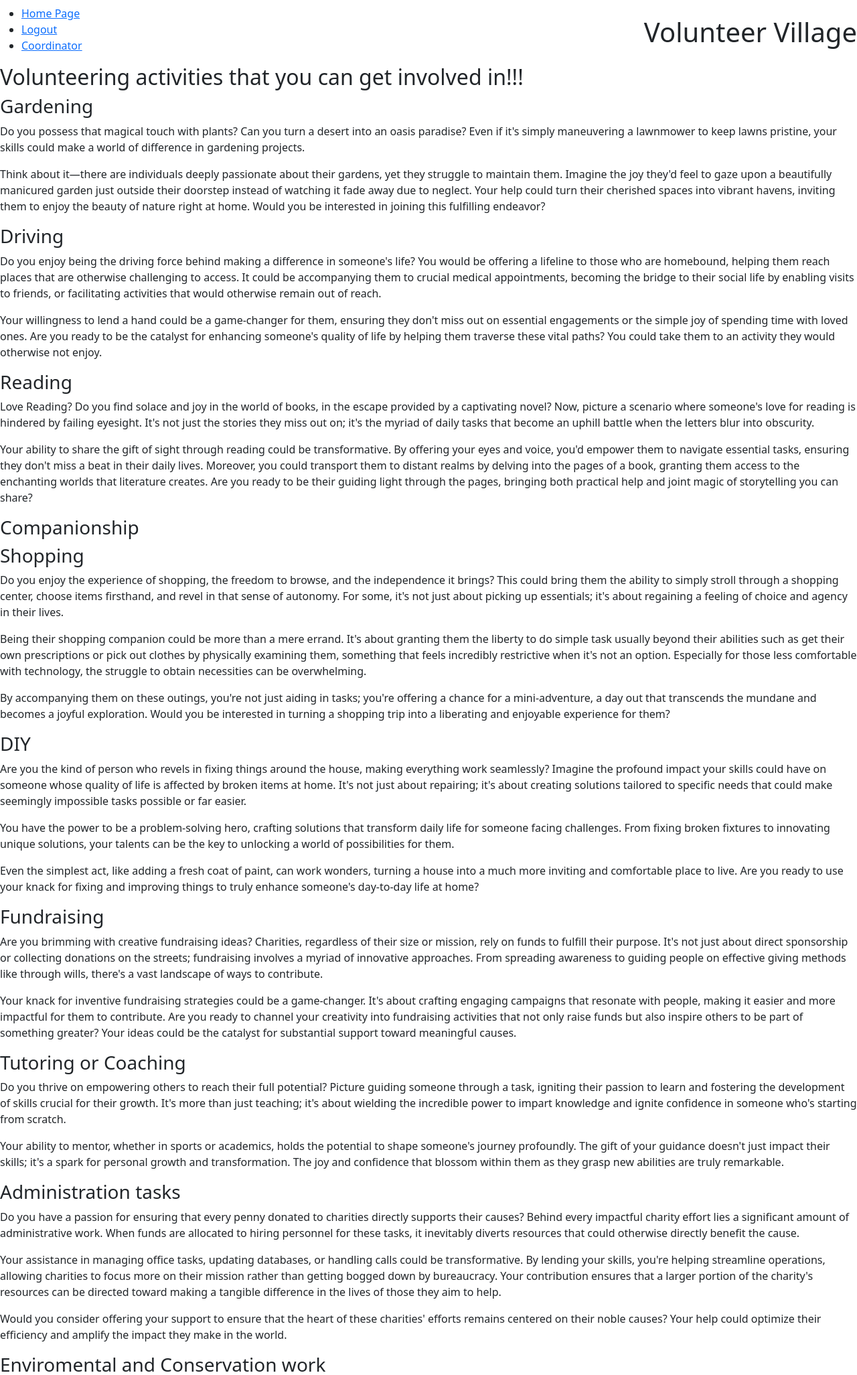
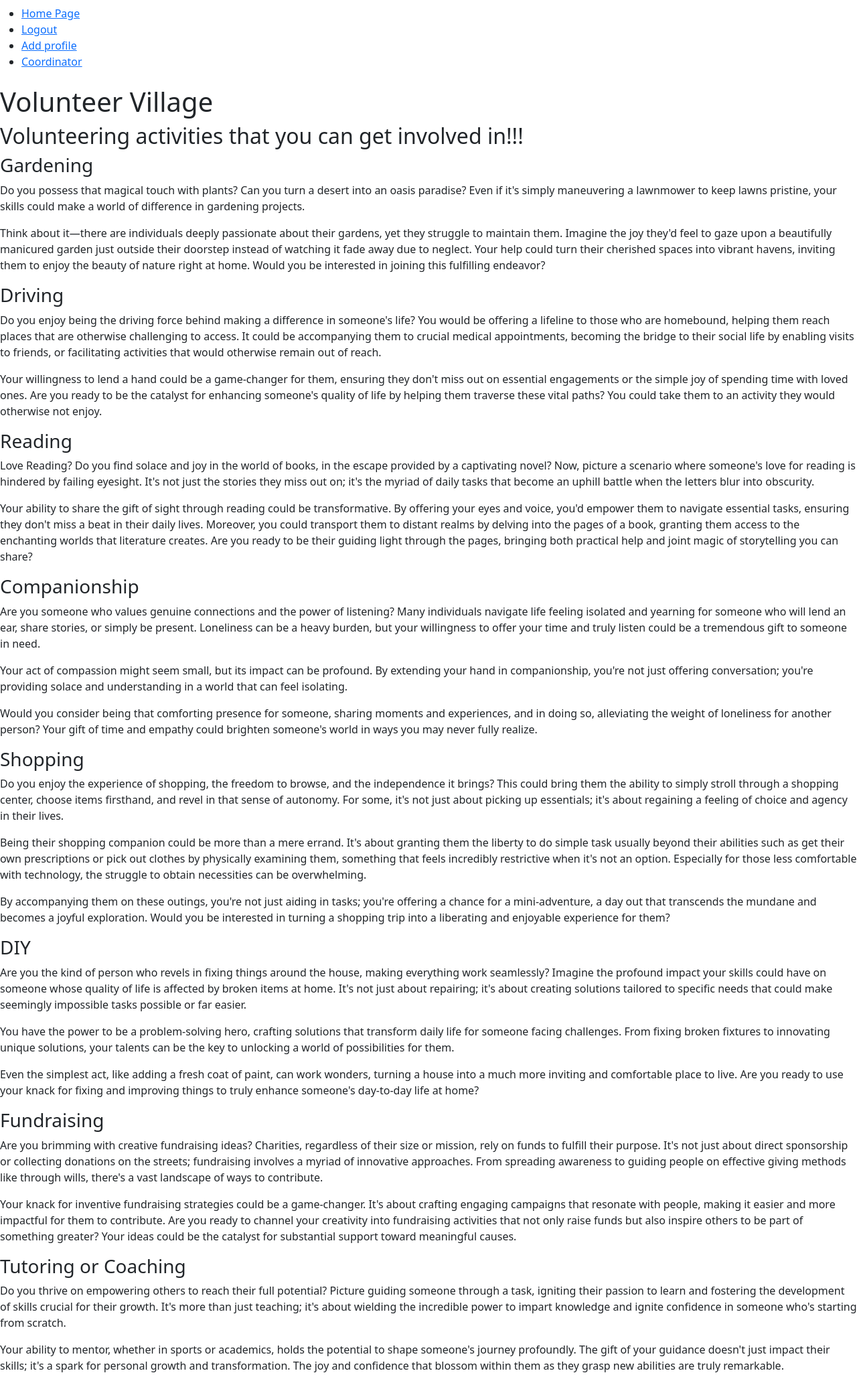
Before and after one commit to RachWalm/VolunteerVillage, a Django app: page / in a window 1280 px wide. Shown: the top 2053 px of the page at 67% size. Run offline with Django 4.2, Linux system fonts and the light colour scheme; the visitor is signed in with stand-in values (Sample User, id 1).

Commit message:
Initiate views, templates and connect urls for add_profile.html feat

```diff
--- a/templates/account/login.html
+++ b/templates/account/login.html
@@ -21,8 +21,8 @@
             {% element fields form=form unlabeled=True %}
             {% endelement %}
 
-            {% if redirect_field_value %}
-            {% endif %}
+            <!--{% if redirect_field_value %}
+            {% endif %} -->
 
         {% endslot %}
     {% slot actions %}
@@ -32,5 +32,5 @@
     {% endslot %}
 {% endelement %}
 
-{% include "socialaccount/snippets/login.html" with page_layout="entrance" %}
+<!-- {% include "socialaccount/snippets/login.html" with page_layout="entrance" %} -->
 {% endblock content %}
--- a/templates/account/signup.html
+++ b/templates/account/signup.html
@@ -9,7 +9,7 @@
     {% element h1 %}
         {% trans "Sign Up" %}
     {% endelement %}
-{% blocktrans %}Already have an account? Then please sign in.{% endblocktrans %}
+{% blocktrans %}Already have an account? Then please sign in. Otherwise please sign up using link at top of page{% endblocktrans %}
 
 {% url 'account_signup' as action_url %}
 
--- a/templates/base.html
+++ b/templates/base.html
@@ -19,11 +19,14 @@
     <nav class="navbar">
         <ul>
             <li>
-                <a href="{% url 'home' %}">Home Page</a>
+                <a href="{% url 'index' %}">Home Page</a>
             </li>
             {% if user.is_authenticated %}
                 <li>
                     <a href="{% url 'account_logout' %}">Logout</a>
+                </li>
+                <li>
+                    <a href="{% url 'add' %}">Add profile</a>
                 </li>
                 {% else %}
                 <li>
@@ -37,6 +40,19 @@
                 <a href="{% url 'account_login' %}">Coordinator</a>
             </li>
         </ul>
+    </nav>
+
+    <div>
+        {% for message in messages %}
+            <div class="alert {{message.tags }} alert-dismissible fade show" id="msg"
+            role="alert">
+                {{ message | safe}}
+                <button type="button" class="btn-close" data-bs-dismiss="alert" aria-label="Close">
+                </button>
+            </div>
+
+        {% endfor %}
+    </div>
 
     <!--Site name-->
     <h1>
--- a/templates/index.html
+++ b/templates/index.html
@@ -60,6 +60,21 @@
         </div>
         <div>
             <h3>Companionship</h3>
+            <p>
+                Are you someone who values genuine connections and the power of listening? Many individuals
+                navigate life feeling isolated and yearning for someone who will lend an ear, share stories,
+                or simply be present. Loneliness can be a heavy burden, but your willingness to offer your
+                time and truly listen could be a tremendous gift to someone in need.</p>
+            <p>
+                Your act of compassion might seem small, but its impact can be profound. By extending your
+                hand in companionship, you're not just offering conversation; you're providing solace and
+                understanding in a world that can feel isolating.
+            </p>
+            <p>
+                Would you consider being that comforting presence for someone, sharing moments and experiences,
+                and in doing so, alleviating the weight of loneliness for another person? Your gift of time and
+                empathy could brighten someone's world in ways you may never fully realize.
+            </p>
         </div>
         <div>
             <h3>Shopping</h3>
--- a/volunteer/urls.py
+++ b/volunteer/urls.py
@@ -4,4 +4,5 @@
 urlpatterns = [
     path("", views.home, name="home"),
     path("index", views.home, name="index"),
+    path("volunteer/add_profile", views.add_profile, name="add")
 ]
--- a/volunteer/views.py
+++ b/volunteer/views.py
@@ -1,6 +1,28 @@
-from django.shortcuts import render
+from django.shortcuts import render, get_object_or_404, redirect
+from django.views import generic, View
+from django.http import HttpResponseRedirect
+from .models import VolunteerProfile
+from .forms import ProfileForm
+# Create your views here.
 
-# Create your views here.
 
 def home(request):
     return render(request, 'index.html')
+
+
+def read_profile(request):
+    profile = VolunteerProfile.objects.all()
+    context = {
+        'profile': profile
+    }
+    return render(request, 'volunteer/add_profile.html', context)
+
+def add_profile(request):
+    if request.method == 'POST':
+        form = ProfileForm(request.POST)
+    if form.is_valid():
+        form.save()
+        return redirect('add_profile')
+    form = ProfileForm()
+    context = {'form': form}
+    return render(request, 'volunteer/add_profile.html', context)
```
Also changed, not shown: templates/volunteer/add_profile.html (added, +12 -0 lines), volunteer/forms.py (added, +7 -0 lines), volunteervillage/settings.py (+13 -1 lines), README.md.
